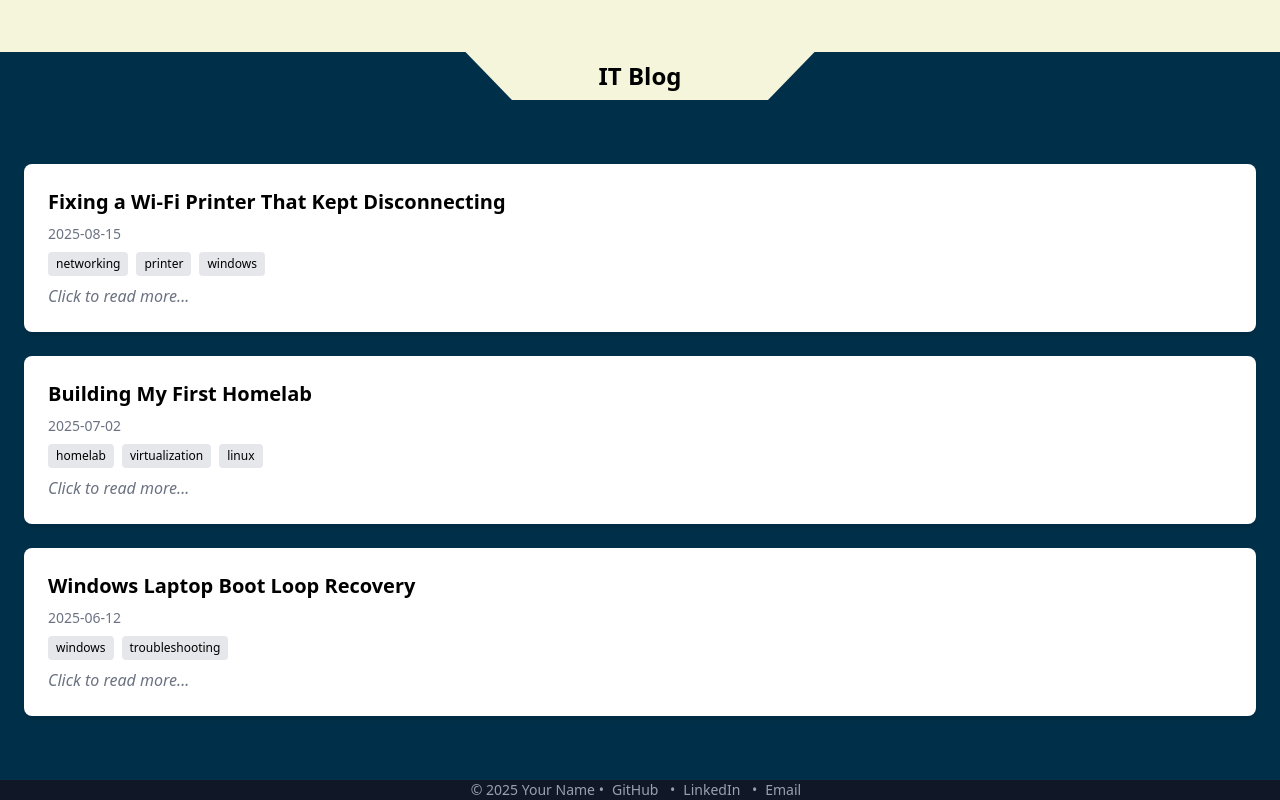
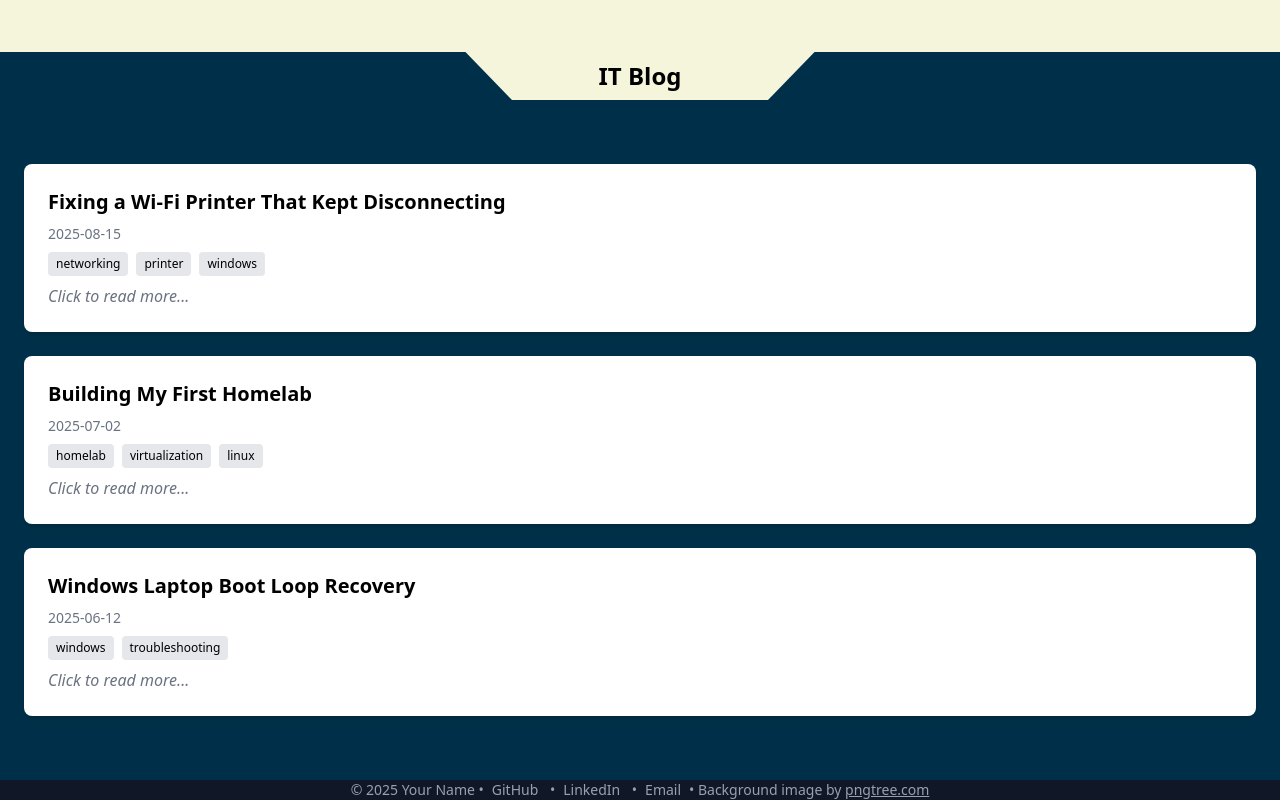
Before and after one commit to swirly-way/personal-portfolio, a React (Vite) app in the folder my-portfolio/: page / in a window 1280 px wide. Shown: the part 2276-3076 px from the top of the page. Built offline with nearby package versions, Linux system fonts and the light colour scheme.

Commit message:
Add credit for PNG at footer

```diff
--- a/my-portfolio/src/components/Footer.jsx
+++ b/my-portfolio/src/components/Footer.jsx
@@ -23,6 +23,15 @@
         >
           Email
         </a>
+        • Background image by{" "}
+        <a
+          href="https://pngtree.com/freepng/perspective-grid-line-background-net_13347654.html"
+          target="_blank"
+          rel="noopener noreferrer"
+          className="underline hover:text-gray-600"
+        >
+          pngtree.com
+        </a>
       </p>
     </footer>
   );
```
